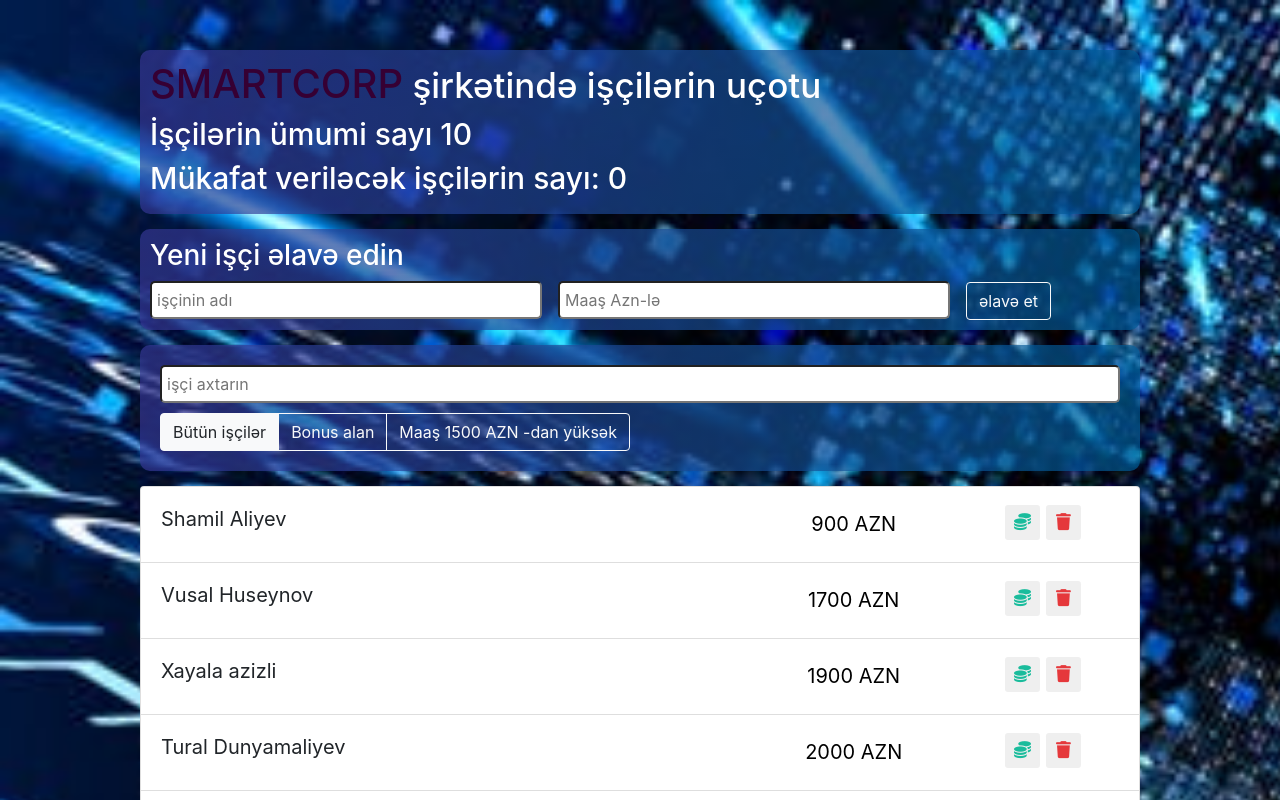
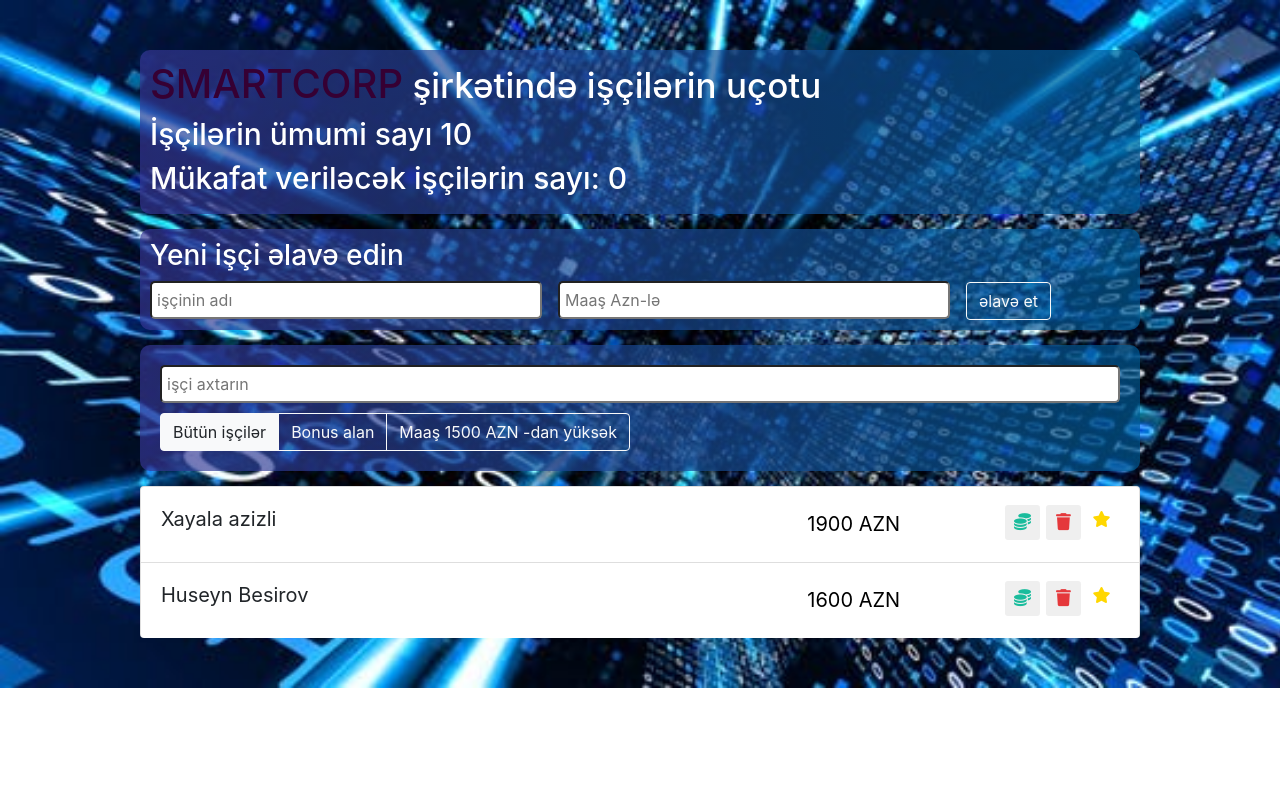
Before and after one commit to ofa-abdullayeva/smartCorp, a React (Create React App) app: page / in a window 1280 px wide. Shown: the top 800 px of the page. Built offline with nearby package versions, Linux system fonts and the light colour scheme.

Commit message:
AppFilter

```diff
--- a/src/App.js
+++ b/src/App.js
@@ -13,7 +13,8 @@
 
     this.state ={
       data: data,
-      searchValue: ""
+      searchValue: "",
+      filter: "bonus"
     }
     this.maxId = 10
   }
@@ -75,12 +76,30 @@
     })
   }
 
+  filterEmployee = (arr,filter) =>{
+    switch (filter) {
+      case "bonus" :
+        return arr.filter(item=>item.like) ;
+      case "moreThan1500":
+        return arr.filter(item => item.salary >= 1500) ;
+      default :
+        return arr;
+
+    }
+
+  }
+
+  onFilterSelect = (filter =>{
+    this.setState({ filter: filter })
+  })
+
 
   render(){
-    const { data, searchValue } = this.state
+    const { data, searchValue,filter } = this.state
     const employeesNumber = data.length
     const increasedEmployee = data.filter(item=>item.increase).length;
-    const visibleData = this.searchEmployee(data,searchValue)
+    const visibleData = this.searchEmployee(data,searchValue);
+    const filteredData = this.filterEmployee(visibleData,filter);
     //  bu setrin izahin sorusmaq
 
     return (
@@ -92,7 +111,7 @@
       onUpdateSearch={this.onUpdateSearch}
       />
       <EmployeeList
-      data={visibleData}
+      data={filteredData}
       onDelete = {this.deleteItem}
       onToggleIncrease = {this.onToggleIncrease}
       onToggleLike = {this.onToggleLike}
--- a/src/components/data/data.js
+++ b/src/components/data/data.js
@@ -1,13 +1,13 @@
 export const data = [
     {id:1,name:"Shamil Aliyev", salary:900, increase: false, like:false},
     {id:2,name:"Vusal Huseynov", salary:1700, increase: false, like:false},
-    {id:3,name:"Xayala azizli", salary:1900, increase: false, like:false},
+    {id:3,name:"Xayala azizli", salary:1900, increase: false, like:true},
     {id:4,name:"Tural Dunyamaliyev", salary:2000, increase: false, like:false},
     {id:5,name:"Gulmire Isayeva", salary:1200, increase: false, like:false},
 
 
     {id:6,name:"Kamran Huseynov", salary:1800, increase: false, like:false},
-    {id:7,name:"Huseyn Besirov", salary:1600, increase: false, like:false},
+    {id:7,name:"Huseyn Besirov", salary:1600, increase: false, like:true},
     {id:8,name:"Ofeliya Abdullayeva", salary:800, increase: false, like:false},
     {id:9,name:"Konul Selimova", salary:950, increase: false, like:false},
     {id:10,name:"Ilkin Seferli", salary:1200, increase: false, like:false}
```
